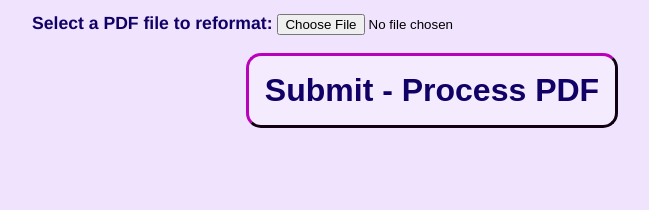
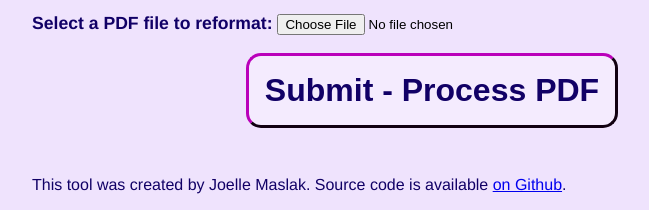
Before and after one commit to jmaslak/format-scan-pdf, a Flask app: page / in a window 1280 px wide. Shown: the part 1707-1917 px from the top of the page, without its empty margins (208-857 px from the left). Before the commit the page ends 1835 px from the top, so only its background shows below. Run offline with Flask 3, Linux system fonts and the light colour scheme.

Commit message:
Minor formatting changes

```diff
--- a/webapp/webapp/static/style.css
+++ b/webapp/webapp/static/style.css
@@ -47,6 +47,10 @@ h1 {
   font-size: 200%;
   color: #110066;
 }
+.credittext {
+  padding-top: 2em;
+  color: #110066;
+}
 .input {
   margin-top: 1em;
   margin-bottom: 1em;
--- a/webapp/webapp/templates/index.html
+++ b/webapp/webapp/templates/index.html
@@ -185,6 +185,8 @@
     <div class="submit">
       <input type="submit" action="submit" value="Submit - Process PDF">
     </div>
+    <p class="credittext">This tool was created by Joelle Maslak. Source code is
+    available <a href="https://github.com/jmaslak/format-scan-pdf/">on Github</a>.</p>
   </form>
 </body>
 </html>
```
